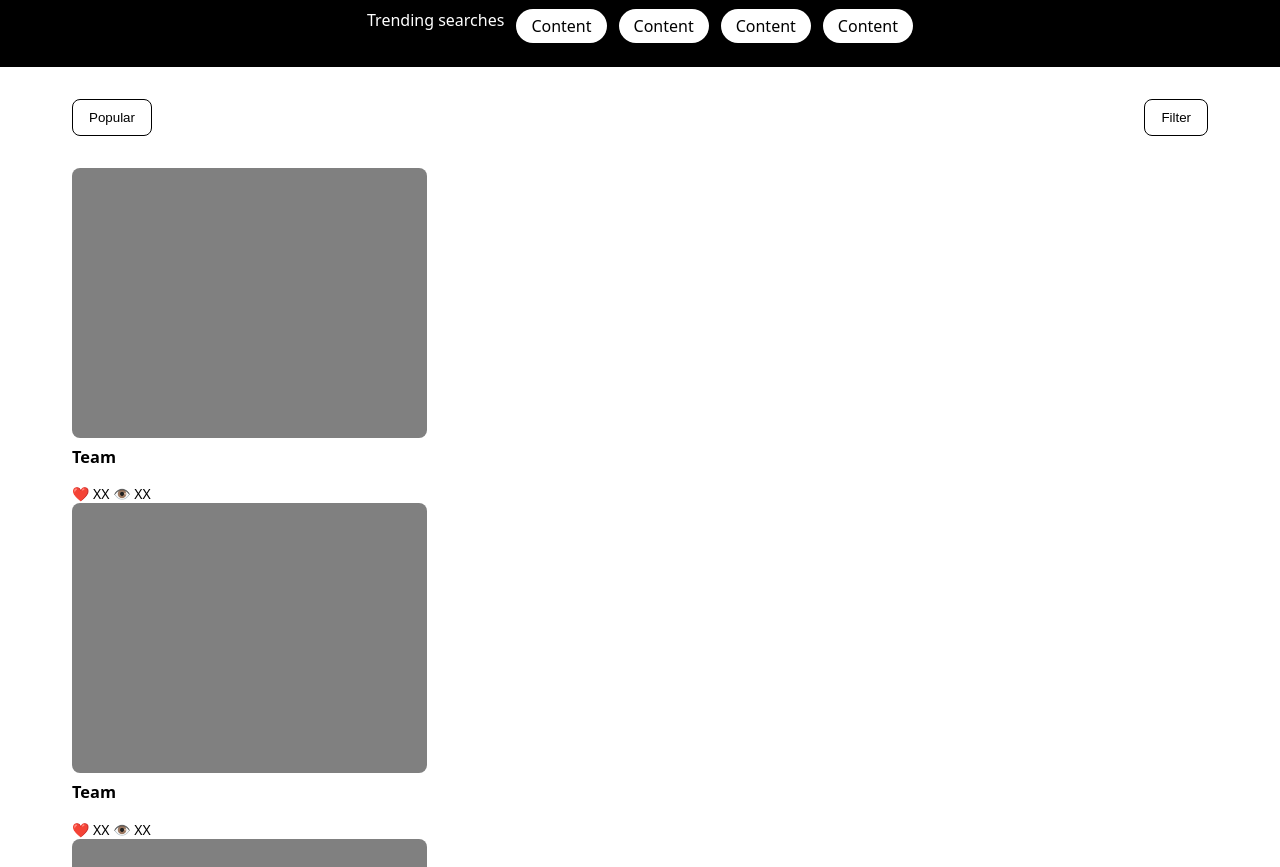
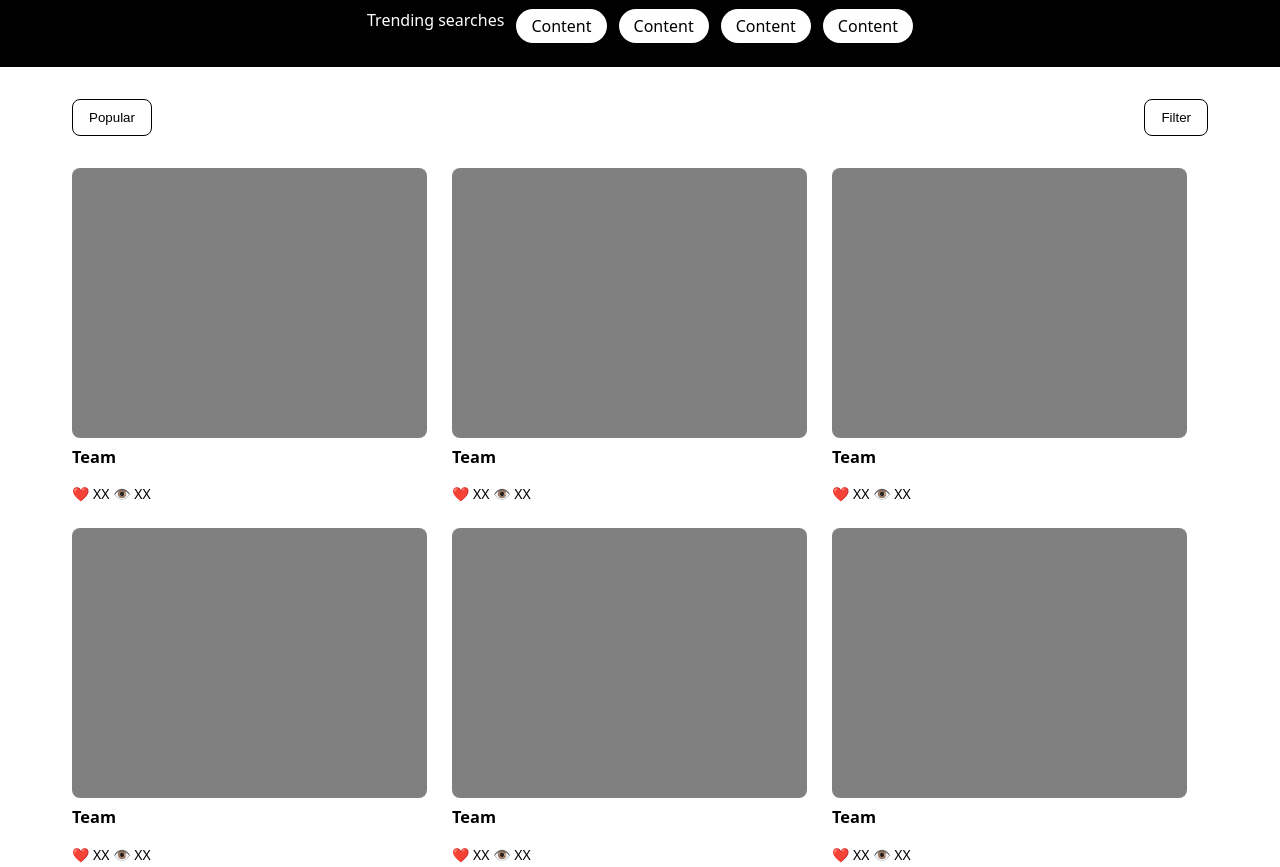
Before and after one commit to LonerRasta143/flexbox-lab, a plain HTML site: page index.html in a window 1280 px wide. Shown: the part 440-1307 px from the top of the page. Drawn offline with Linux system fonts and the light colour scheme.

Commit message:
okay now Im done

```diff
--- a/css/style.css
+++ b/css/style.css
@@ -96,6 +96,9 @@ input {
 main {
     background-color: white;
     padding: 32px 72px;
+    display: flex;
+    gap: 25px;
+    flex-wrap: wrap;
 }
 
 nav button {
```
